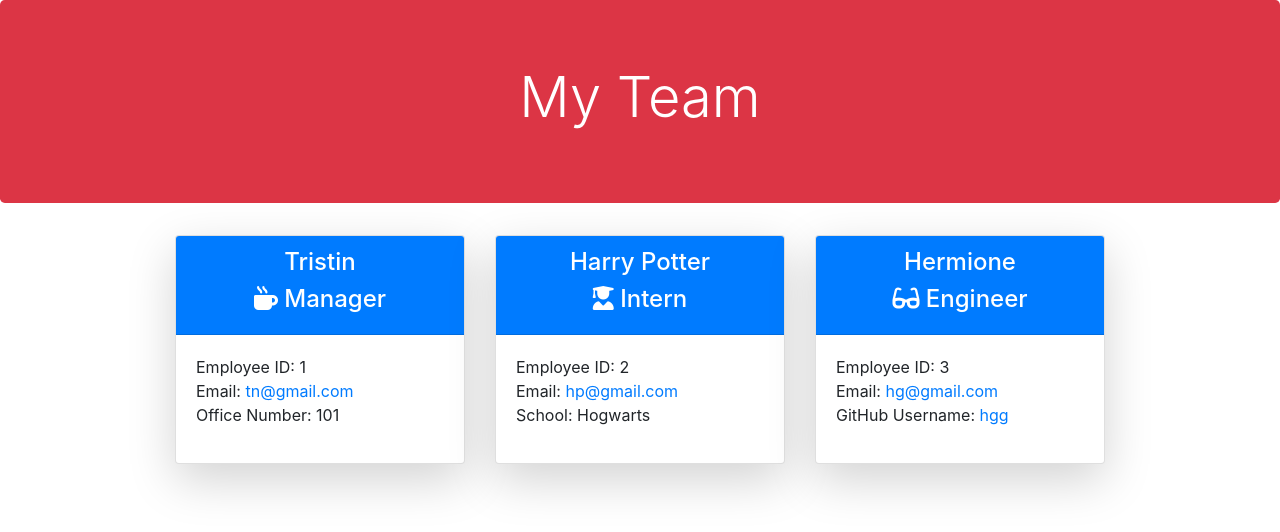
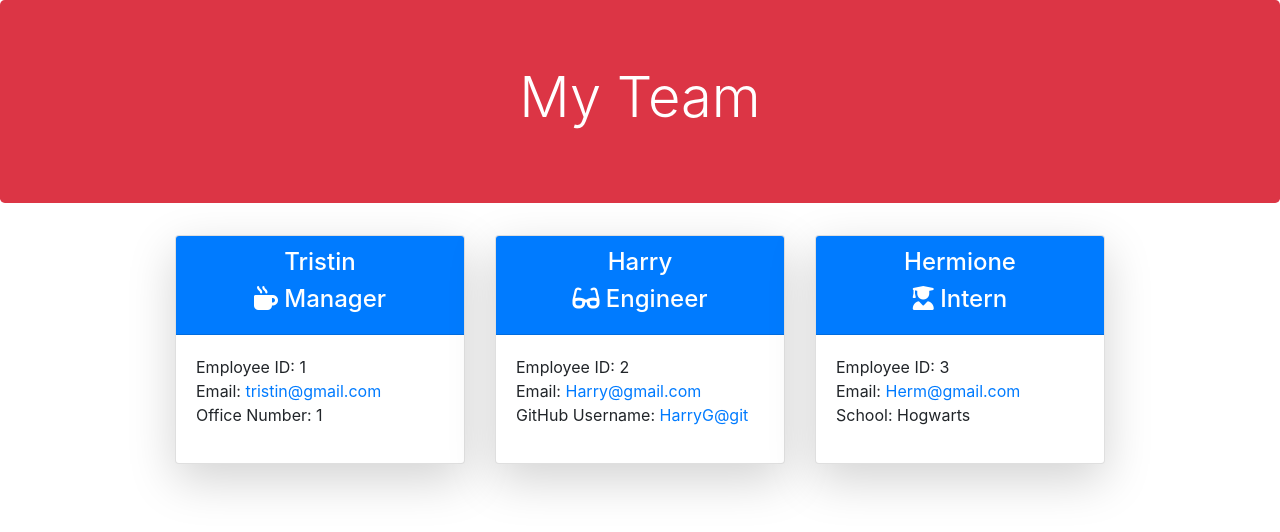
Before and after one commit to TristinNguyen/Team-Profile-Generator, a website: page dist/index.html in a window 1280 px wide. Drawn offline with nearby package versions, Linux system fonts and the light colour scheme.

Commit message:
updated Readme

```diff
--- a/dist/index.html
+++ b/dist/index.html
@@ -33,8 +33,8 @@
           <div class="card-body">
               <ul class="list-unstyled">
                   <li>Employee ID: 1</li>
-                  <li>Email: <a href="mailto:tn@gmail.com">tn@gmail.com</a></li>
-                  <li>Office Number: 101</li>
+                  <li>Email: <a href="mailto:tristin@gmail.com">tristin@gmail.com</a></li>
+                  <li>Office Number: 1</li>
               </ul>
           </div>
       </div>
@@ -43,15 +43,15 @@
     <div class="col-md-4 col-sm-6 col-12 col-lg-3">
       <div class="card shadow-lg mb-5 bg-white rounded">
           <div class="card-header bg-primary">
-              <h4 class="text-white text-center">Harry Potter</h4>
-              <h4 class="text-white text-center"><i class="fas fa-user-graduate"></i></i> Intern</h4>
+              <h4 class="text-white text-center">Harry</h4>
+              <h4 class="text-white text-center"><i class="fas fa-glasses"></i></i> Engineer</h4>
           </div>
 
           <div class="card-body">
               <ul class="list-unstyled">
                   <li>Employee ID: 2</li>
-                  <li>Email: <a href="mailto:hp@gmail.com">hp@gmail.com</a></li>
-                  <li>School: Hogwarts</li>
+                  <li>Email: <a href="mailto:Harry@gmail.com">Harry@gmail.com</a></li>
+                  <li>GitHub Username: <a href="https://github.com/HarryG@git" target="_blank">HarryG@git</a></li>
               </ul>
           </div>
       </div>
@@ -61,14 +61,14 @@
       <div class="card shadow-lg mb-5 bg-white rounded">
           <div class="card-header bg-primary">
               <h4 class="text-white text-center">Hermione</h4>
-              <h4 class="text-white text-center"><i class="fas fa-glasses"></i></i> Engineer</h4>
+              <h4 class="text-white text-center"><i class="fas fa-user-graduate"></i></i> Intern</h4>
           </div>
 
           <div class="card-body">
               <ul class="list-unstyled">
                   <li>Employee ID: 3</li>
-                  <li>Email: <a href="mailto:hg@gmail.com">hg@gmail.com</a></li>
-                  <li>GitHub Username: <a href="https://github.com/hgg" target="_blank">hgg</a></li>
+                  <li>Email: <a href="mailto:Herm@gmail.com">Herm@gmail.com</a></li>
+                  <li>School: Hogwarts</li>
               </ul>
           </div>
       </div>
```
Also changed, not shown: README.md (added), public/assets/images/teamcap.PNG (added).
